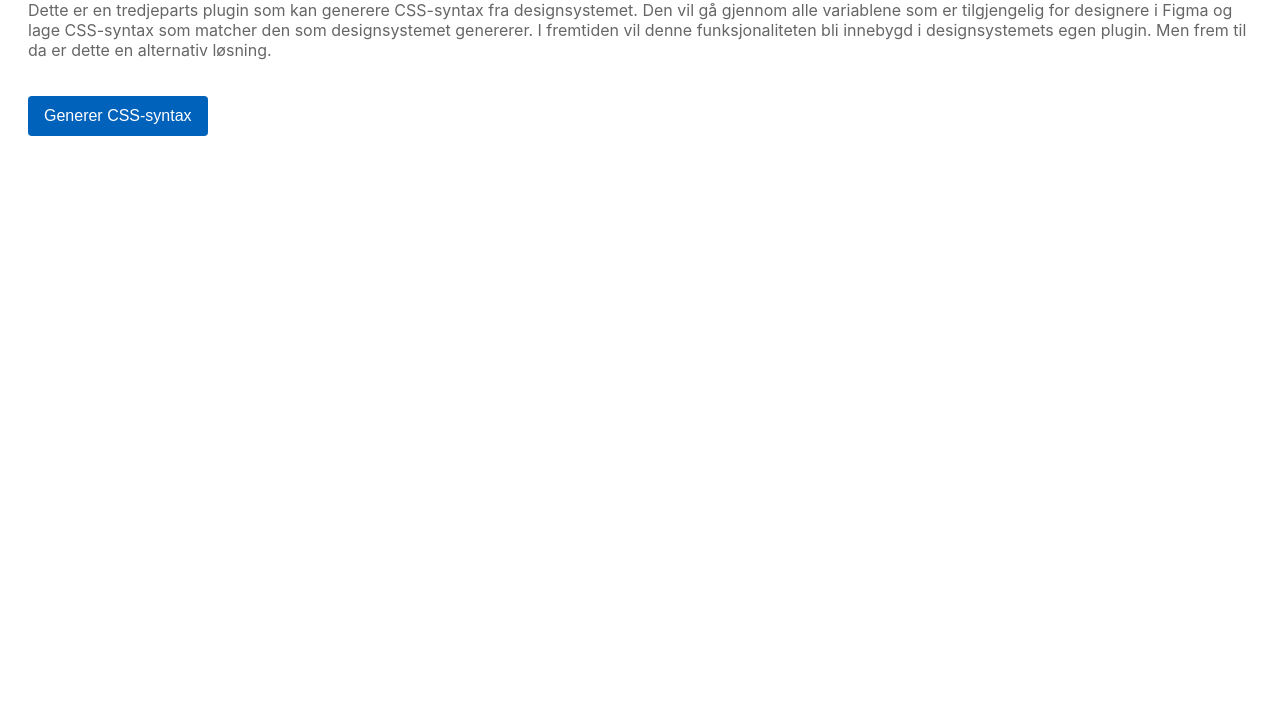
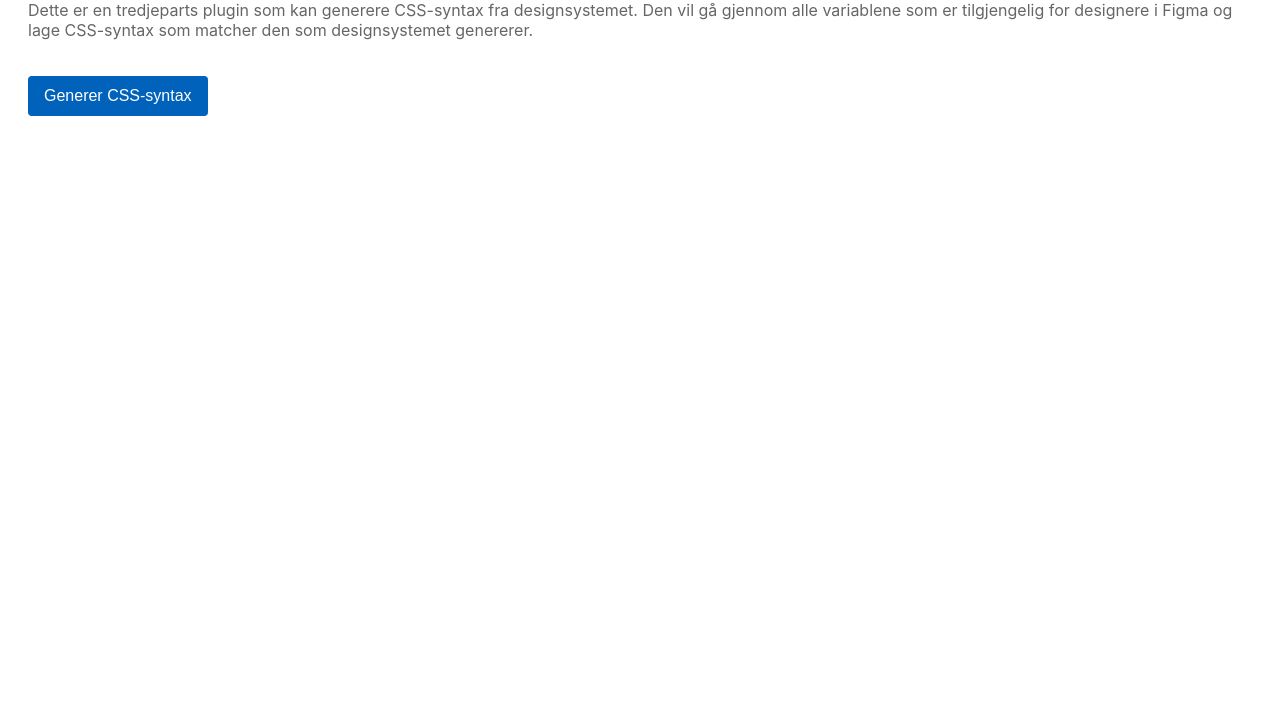
Before and after one commit to Febakke/Designsystemet---Code-syntax, a website: page ui.html in a window 1280 px wide. Shown: the part 81-800 px from the top of the page. Drawn offline with Linux system fonts and the light colour scheme.

Commit message:
Removed some text

```diff
--- a/ui.html
+++ b/ui.html
@@ -41,7 +41,9 @@
 </head>
 <body>
   <h1>Designsystemet - Code Syntax</h1>
-  <p>Dette er en tredjeparts plugin som kan generere CSS-syntax fra designsystemet. Den vil gå gjennom alle variablene som er tilgjengelig for designere i Figma og lage CSS-syntax som matcher den som designsystemet genererer. I fremtiden vil denne funksjonaliteten bli innebygd i designsystemets egen plugin. Men frem til da er dette en alternativ løsning.</p>
+  <p>Dette er en tredjeparts plugin som kan generere CSS-syntax fra designsystemet. Den vil gå gjennom alle variablene som er tilgjengelig for designere i Figma og lage CSS-syntax som matcher den som designsystemet genererer.
+  </br>
+  </p>
   <button id="generate">Generer CSS-syntax</button>
   <pre id="output"></pre>
   <script>
```
